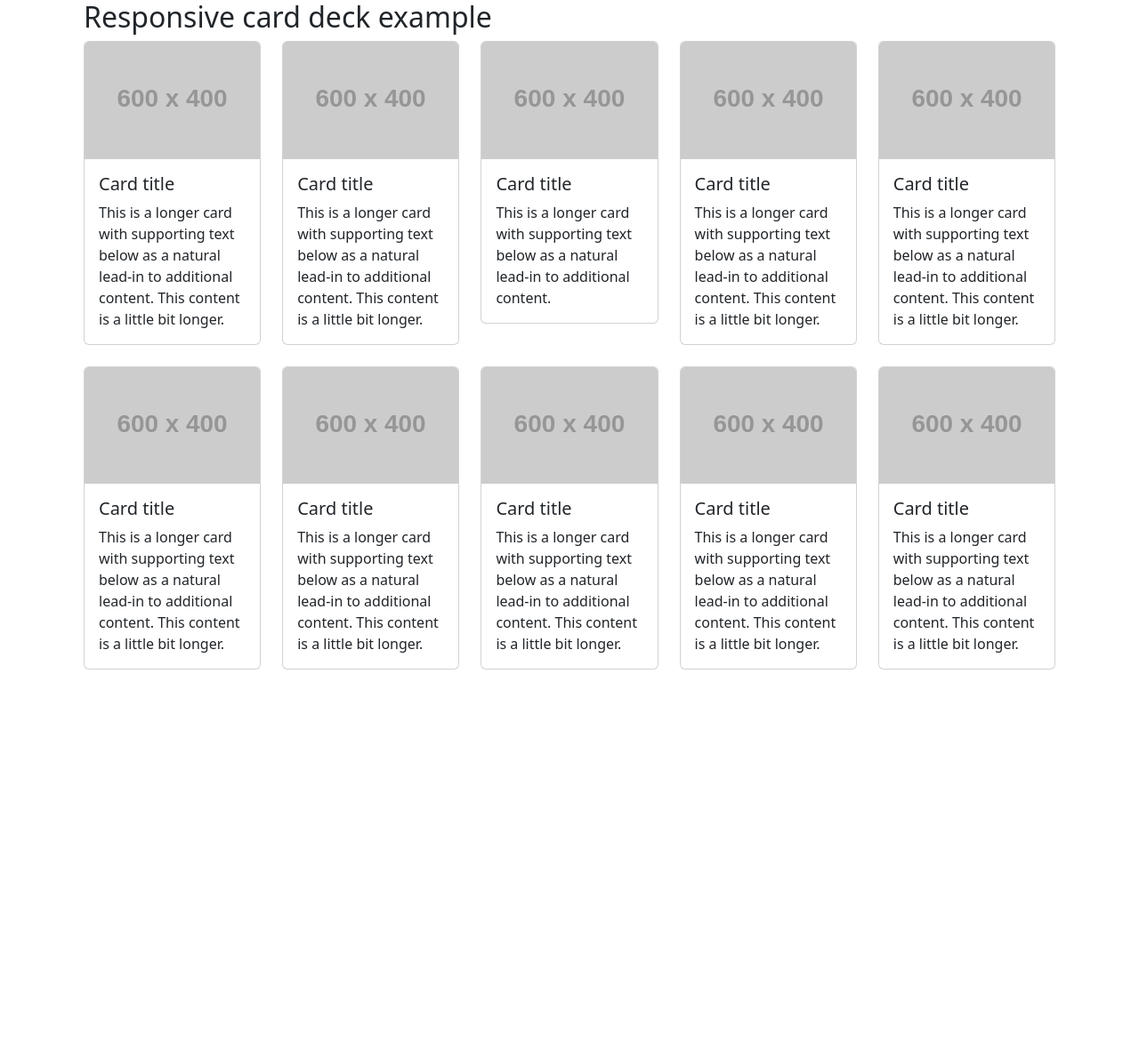
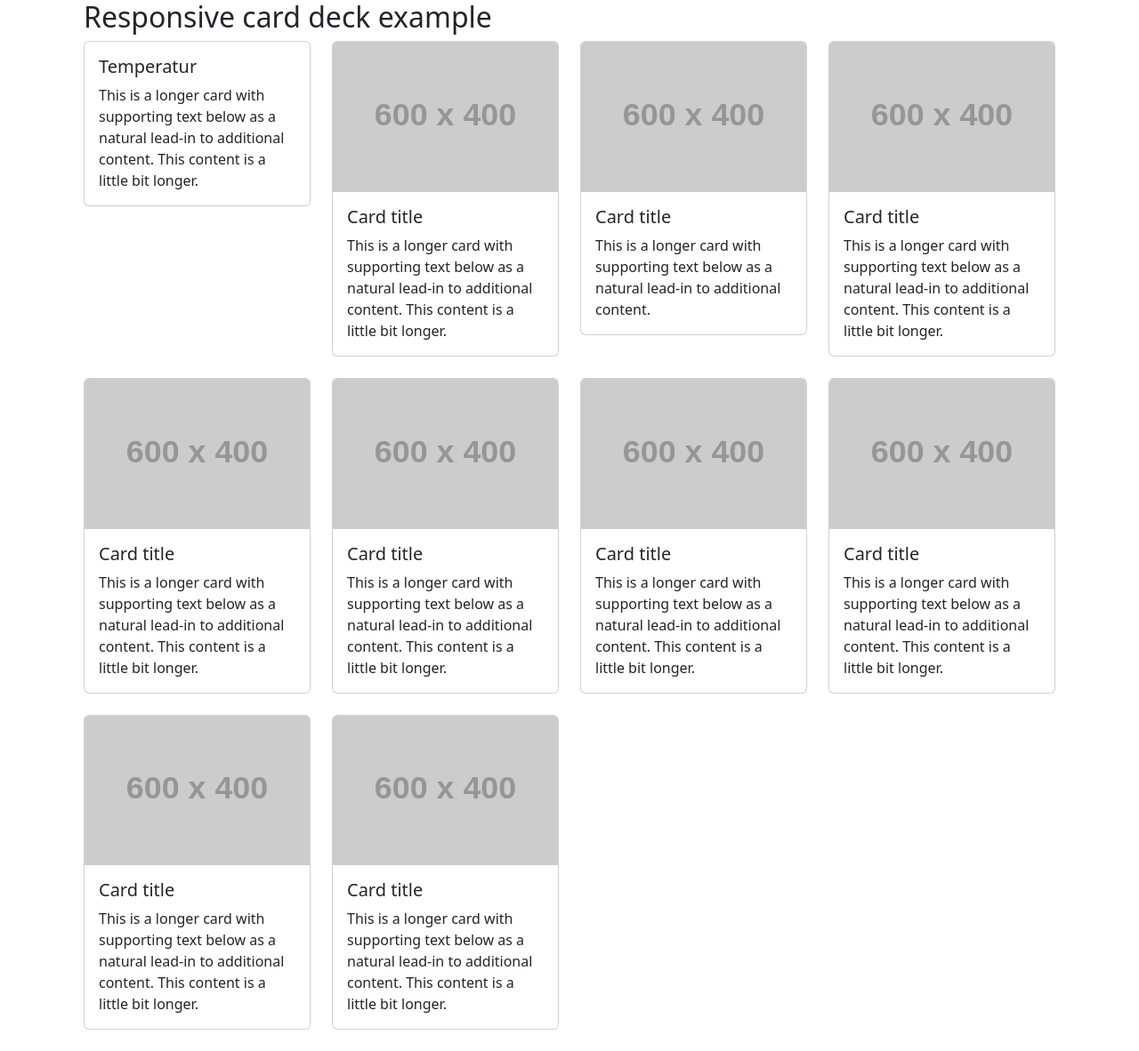
Before and after one commit to briis/MB-Weather-Web, a Flask app: page / in a window 1280 px wide. Shown: the whole page at 89% size. Before the commit the page ends 753 px from the top, so only its background shows below. Run offline with Flask 3, Linux system fonts and the light colour scheme; grey boxes labelled with a size stand in for pictures from a placeholder-image service; some libraries are stand-ins or nearby versions.

Commit message:
Updated to Flask Async

```diff
--- a/requirements.txt
+++ b/requirements.txt
@@ -1,8 +1,9 @@
 aiohttp
+asyncio
 black
 coverage
 flake8
-flask
+flask[async]
 flask-login
 flask-sqlalchemy
 gunicorn
--- a/website/templates/home.html
+++ b/website/templates/home.html
@@ -3,12 +3,11 @@
 
 <div class="container">
     <h2>Responsive card deck example</h2>
-    <div class="row row-cols-1 row-cols-sm-2 row-cols-md-3 row-cols-lg-4 row-cols-xl-5">
+    <div class="row row-cols-1 row-cols-sm-1 row-cols-md-2 row-cols-lg-3 row-cols-xl-4">
       <div class="col mb-4">
         <div class="card">
-          <img src="https://dummyimage.com/600x400/000/fff.jpg" class="card-img-top" alt="...">
           <div class="card-body">
-            <h5 class="card-title">Card title</h5>
+            <h5 class="card-title">Temperatur</h5>
             <p class="card-text">This is a longer card with supporting text below as a natural lead-in to additional content. This content is a little bit longer.</p>
           </div>
         </div>
```
